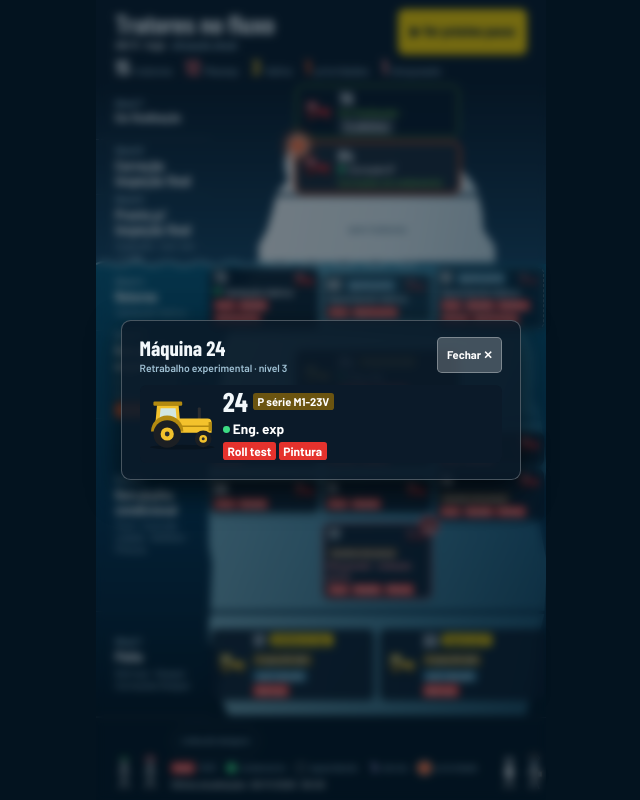
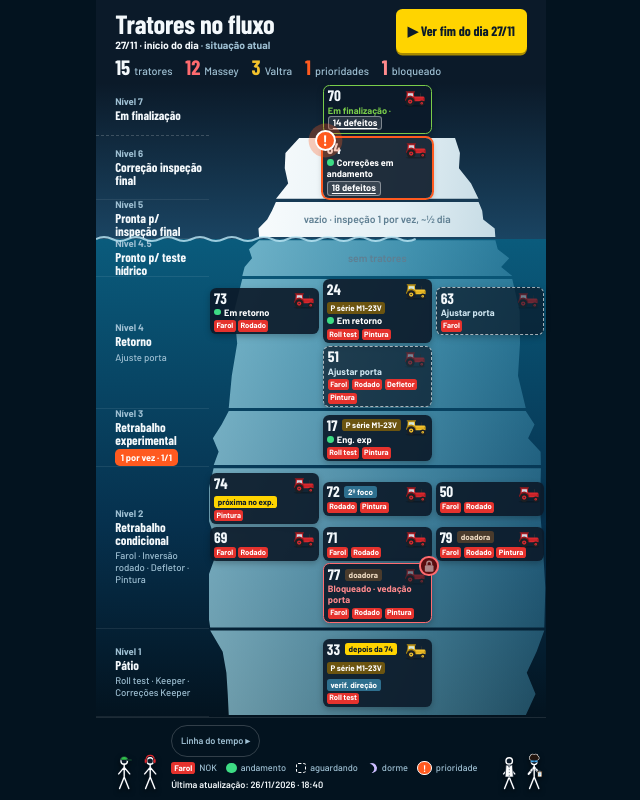
Before and after one commit to MatheusHarvey/iceberg-tratores, a plain HTML site: page index.html in a window 1280 px wide. Both pictures are taken after a click on the element 640 px from the left and 399 px from the top of the page. Shown: the whole page, without its empty margins (319-959 px from the left). Drawn offline with nearby package versions, Linux system fonts and the light colour scheme; a web font is replaced by a local one.

Commit message:
Add files via upload

```diff
--- a/index.html
+++ b/index.html
@@ -32,7 +32,7 @@ h1{font:800 3.3cqh/1 "Barlow Condensed",sans-serif;margin:0;letter-spacing:-.01e
 .row{display:grid;grid-template-columns:25% minmax(0,1fr);position:relative}
 .lab{overflow:hidden;padding:0 .6cqh 0 2.4cqh;display:flex;flex-direction:column;justify-content:center;gap:.3cqh;border-bottom:.15cqh solid #ffffff14}
 .lv{font:700 1.2cqh/1 Barlow,sans-serif;color:var(--mute)}
-.nm{font:800 1.85cqh/1 "Barlow Condensed",sans-serif}
+.nm{font:800 1.6cqh/1 "Barlow Condensed",sans-serif}
 .subs{font-size:1.2cqh;color:var(--mute);line-height:1.25}
 .tag{align-self:flex-start;font:700 1.15cqh/1 Barlow,sans-serif;padding:.45cqh .7cqh;border-radius:.6cqh;background:#ffffff1c;color:var(--ink);white-space:nowrap}
 .tag.cap{background:var(--pri);color:#fff}
@@ -127,20 +127,20 @@ footer{position:relative;padding:.9cqh 7.4cqh 1.1cqh 9.4cqh;background:var(--sea
 .defbtn:hover,.defbtn:focus-visible{background:#ffffff38;outline:none}
 .pop{position:absolute;inset:0;z-index:40;display:grid;place-items:center;padding:3cqh;background:#03131f8c;-webkit-backdrop-filter:blur(.5cqh);backdrop-filter:blur(.5cqh);animation:popIn .25s ease-out}
 .pop[hidden]{display:none}
-.popBox{width:100%;max-width:50cqh;background:#0b1a29d9;border:.15cqh solid #ffffff40;border-radius:1.2cqh;padding:2cqh 2.2cqh;box-shadow:0 1.5cqh 4cqh #000a}
+.popBox{width:100%;max-width:50cqh;max-height:94cqh;overflow:auto;background:#0b1a29d9;border:.15cqh solid #ffffff40;border-radius:1.2cqh;padding:2cqh 2.2cqh;box-shadow:0 1.5cqh 4cqh #000a}
 .popHd{display:flex;align-items:flex-start;justify-content:space-between;gap:1.5cqh;margin-bottom:1.2cqh}
 .popHd h3{margin:0;font:800 2.6cqh/1.05 "Barlow Condensed",sans-serif}
 .popHd h3 small{display:block;font:600 1.3cqh/1.3 Barlow,sans-serif;color:var(--mute);margin-top:.4cqh}
 .popX{font:700 1.4cqh/1 Barlow,sans-serif;color:#fff;background:#ffffff1f;border:.12cqh solid #ffffff50;border-radius:.6cqh;padding:.8cqh 1.1cqh;cursor:pointer;min-height:36px}
 .popX:hover,.popX:focus-visible{background:#ffffff3a;outline:none}
 .popBox ol{margin:0;padding:0;list-style:none;counter-reset:d;display:grid;gap:.55cqh}
-.popBox li{counter-increment:d;display:grid;grid-template-columns:2.6cqh minmax(0,1fr);gap:.8cqh;align-items:baseline;font-size:1.5cqh;line-height:1.3;padding-bottom:.55cqh;border-bottom:.1cqh solid #ffffff1a}
+.popBox li{display:grid;grid-template-columns:2.6cqh minmax(0,1fr);gap:.8cqh;align-items:baseline;font-size:1.5cqh;line-height:1.3;padding-bottom:.55cqh;border-bottom:.1cqh solid #ffffff1a}
 .popBox li:last-child{border-bottom:0;padding-bottom:0}
-.popBox li::before{content:counter(d);font:800 1.5cqh/1 "Barlow Condensed",sans-serif;color:#0b1a29;background:var(--ok);border-radius:.4cqh;text-align:center;padding:.25cqh 0}
+.popBox li::before{content:attr(data-n);font:800 1.5cqh/1 "Barlow Condensed",sans-serif;color:#0b1a29;background:var(--ok);border-radius:.4cqh;text-align:center;padding:.25cqh 0}
 @keyframes popIn{from{opacity:0}to{opacity:1}}
 @media (prefers-reduced-motion:reduce){.pop{animation:none}}
 .row.sky .nm{font-size:1.55cqh;white-space:nowrap}
-.row.dense .trs{gap:.4cqh .5cqh}
+.row.dense .trs{gap:.35cqh .5cqh;padding:.25cqh 0}
 .row.dense .t{width:13.6cqh;grid-template-columns:minmax(0,1fr);padding:.35cqh .5cqh}
 .row.dense .t > svg{position:absolute;top:.5cqh;right:.5cqh;width:2.9cqh}
 .row.dense .hd{padding-right:3.2cqh}
@@ -155,8 +155,12 @@ footer{position:relative;padding:.9cqh 7.4cqh 1.1cqh 9.4cqh;background:var(--sea
 .popBox .tx{gap:.7cqh}
 .popBox .bang,.popBox .lock{display:none}
 .row.dense .ch{font-size:.95cqh;padding:.22cqh .3cqh}
-.popBox li.zoom{display:block;border:0;padding:0}
-.popBox li.zoom::before{display:none}
+.popBox li.extra{color:#ffd2b3}
+.popBox li.extra::before{background:#ff8a3d}
+.popBox li.lev{display:block;font-style:italic;color:var(--mute);border:0}
+.popBox li.lev::before{display:none}
+.popSec{margin:1.4cqh 0 .8cqh;font:700 1.3cqh/1 Barlow,sans-serif;color:var(--mute)}
+#popCard .t{cursor:default}
 .row.dense .lock{left:auto;right:-1cqh;top:-1cqh}
 </style>
 </head>
@@ -190,6 +194,8 @@ footer{position:relative;padding:.9cqh 7.4cqh 1.1cqh 9.4cqh;background:var(--sea
   <div class="pop" id="pop" hidden role="dialog" aria-modal="true" aria-labelledby="popT">
     <div class="popBox">
       <div class="popHd"><h3 id="popT"></h3><button type="button" class="popX" id="popX">Fechar ✕</button></div>
+      <div id="popCard"></div>
+      <h4 class="popSec">Defeitos</h4>
       <ol id="popL"></ol>
     </div>
   </div>
@@ -257,7 +263,7 @@ footer{position:relative;padding:.9cqh 7.4cqh 1.1cqh 9.4cqh;background:var(--sea
    f: fita da planilha (aba Estágio), 12 letras na ordem das colunas C→N:
       O = OK · N = NOK · G = ONGOING · - = não se aplica · _ = em branco            */
 /* data e hora da última atualização (aparece no rodapé) */
-const ULTIMA_ATUALIZACAO = "26/11/2026 · 08:00";
+const ULTIMA_ATUALIZACAO = "26/11/2026 · 18:40";
 /* defeitos encontrados na máquina 70 (abre no clique em "14 defeitos") */
 const DEFEITOS_70 = [
   "Capô com abertura/gap na guarnição",
@@ -274,6 +280,27 @@ const DEFEITOS_70 = [
   "Paralama LD LE danificado próx. frame",
   "Frame e paralama desalinhados",
   "Porta interfere com filtro de ar"
+];
+/* defeitos em aberto da máquina 84 no início de 27/11: numeração igual à da 70; 15–18 são os 4 a mais (laranja) */
+const DEFEITOS_84 = [
+  {n:1,  t:"Capô com abertura (gap na guarnição)"},
+  {n:2,  t:"Alavanca da VDA interfere com revestimento"},
+  {n:3,  t:"Coluna central LD com abertura"},
+  {n:4,  t:"Forro do teto desalinhado com colunas centrais e traseiras"},
+  {n:5,  t:"Furação telemetria deslocada"},
+  {n:6,  t:"Tampa do rádio com abertura"},
+  {n:7,  t:"Coluna LE com abertura (dianteira próx. porta)"},
+  {n:8,  t:"Coluna central LE com abertura"},
+  {n:9,  t:"Vedação da porta danificada"},
+  {n:10, t:"Infiltração janela traseira"},
+  {n:11, t:"Excesso de cola na fechadura"},
+  {n:12, t:"Paralama LD/LE danificado próx. frame"},
+  {n:13, t:"Frame e paralama desalinhados"},
+  {n:14, t:"Porta interfere com filtro de ar"},
+  {n:15, t:"Complemento paralama LE/LD com abertura", extra:true},
+  {n:16, t:"Revestimento LD com cola", extra:true},
+  {n:17, t:"Lanterna traseira paralama mal ajustada (superior)", extra:true},
+  {n:18, t:"Vazamento mangueira ar condicionado", extra:true}
 ];
 /* Estado-base: fim do dia 24/11 (realizado) */
 const TRATORES = [
@@ -297,7 +324,7 @@ const TRATORES = [
    st: "andamento" | "dorme" | "aguardando" | "bloqueado" | "fim" | "" */
 const ETAPAS = [
   {dia:"24/11", rot:"Realizado", titulo:"24/11 · fim do dia", nota:"realizado", mud:{}},
-  {dia:"26/11", rot:"Hoje", base:0, titulo:"26/11 · hoje", nota:"situação atual", semMv:true, mud:{
+  {dia:"26/11", rot:"Realizado", base:0, titulo:"26/11 · início do dia", nota:"realizado", semMv:true, mud:{
     "70": {ordem:1, lv:7, st:"fim", p:false, defeitos:DEFEITOS_70, f:"OOOOOOOOOOOO"},
     "84": {st:"andamento"},
     "51": {tag:"ajuste porta"},
@@ -307,33 +334,38 @@ const ETAPAS = [
     "17": {ordem:5, prox:"próxima no exp."},
     "33": {ordem:6, prox:"depois da 17"},
     "77": {st:"bloqueado", cadeado:true, txt:null, tag:"vedação porta"}
+  }},  {dia:"27/11", rot:"Início", base:1, titulo:"27/11 · início do dia", nota:"situação atual", semMv:true, mud:{
+    "84": {txt:"Correções em andamento", defeitos:DEFEITOS_84},
+    "73": {st:"andamento", txt:"Em retorno", f:"OOONNOOOONNNO"},
+    "24": {lv:4, st:"andamento", txt:"Em retorno", prox:null, f:"NO_OO-NOONNNO"},
+    "51": {st:"aguardando", tag:null, txt:"Ajustar porta", f:"OOONNNNOONNNN"},
+    "63": {st:"aguardando", tag:null, txt:"Ajustar porta", f:"OOONOOOOONNNN"},
+    "17": {lv:3, st:"andamento", prox:null, tag2:null, f:"NO_OO-NOGNNN"},
+    "74": {prox:"próxima no exp.", foco:null},
+    "33": {prox:"depois da 74"}
   }},
-  {dia:"próximo passo", rot:"Previsto", base:1, titulo:"Próximo passo · previsto", mud:{
-    "73": {ordem:1, lv:5, st:"pronta", f:"OOONNOOOOO_NO"},
-    "24": {ordem:2, lv:4, st:"andamento", prox:"passa à frente", f:"NO_OO-NOOGNNN"},
-    "17": {ordem:3, lv:3, st:"andamento", prox:null, tag2:null, f:"NO_OO-NOGNNN"},
-    "33": {ordem:4, prox:"próxima no exp.", tag2:null}
-  }},
-  {dia:"próximo passo", rot:"Plano B", base:1, plano:true, titulo:"Próximo passo · plano B", nota:"direção do 17 e do 33 não fica pronta a tempo: sobe o 74", mud:{
-    "73": {ordem:1, lv:5, st:"pronta", f:"OOONNOOOOO_NO"},
-    "24": {ordem:2, lv:4, st:"andamento", prox:"passa à frente", f:"NO_OO-NOOGNNN"},
-    "74": {ordem:3, lv:3, st:"andamento", foco:null, f:"OOOOOONOGNNN"},
-    "72": {ordem:4, prox:"próxima no exp."},
-    "17": {prox:null},
-    "33": {prox:null}
+  {dia:"27/11", rot:"Fim do dia", base:2, titulo:"27/11 · fim do dia", nota:"meta", mud:{
+    "84": {ordem:1, lv:7, st:"fim", p:false, txt:null, defeitos:DEFEITOS_70, f:"OOOOOOOOOOOOO"},
+    "73": {ordem:2, lv:6, st:"andamento", txt:null, f:"OOONNOOOOOOGO"},
+    "24": {ordem:3, lv:5, st:"pronta", txt:null, f:"NO_OO-NOOO_NO"},
+    "17": {ordem:4, lv:4.5, st:"pronta", f:"NO_OO-NOO_NNO"},
+    "74": {ordem:5, lv:3, st:"dorme", prox:null, txt:"Dorme no fim de semana", f:"OOOOOONOGNNN"},
+    "72": {ordem:6, prox:"candidata exp. · ou 33"},
+    "33": {ordem:6, prox:"candidata exp. · ou 72"}
   }}
 ];
 const NIVEIS = {
   7:{nm:"Em finalização", subs:[], h:.5},
   6:{nm:"Correção inspeção final", subs:[], h:1.05},
-  5:{nm:"Pronta p/ inspeção final", subs:["Inspeção: 1 por vez · ~½ dia"], h:.5},
-  4:{nm:"Retorno", subs:["Validação hídrico"], h:1.05},
-  3:{nm:"Retrabalho experimental", subs:["Rolete do capô","Reparo hídrico"], cap:1, h:1.15},
+  5:{nm:"Pronta p/ inspeção final", subs:[], vazio:"vazio · inspeção 1 por vez, ~½ dia", h:.5},
+  4.5:{nm:"Pronto p/ teste hídrico", subs:[], h:.5},
+  4:{nm:"Retorno", subs:["Ajuste porta"], h:1.05},
+  3:{nm:"Retrabalho experimental", subs:[], cap:1, h:1.15},
   2:{nm:"Retrabalho condicional", subs:["Farol","Inversão rodado","Defletor","Pintura"], h:3.7},
   1:{nm:"Pátio", subs:["Roll test","Keeper","Correções Keeper"], h:2}
 };
 /* nome e nível de cada coluna da planilha (C→N) */
-const COLS = [["Roll test",1],["Keeper",1],["Corr. Keeper",1],["Farol",2],["Rodado",2],["Defletor",2],["Pintura",2],["Rolete capô",3],["Eng. exp",3],["Validação hídrico",4],["Inspeção final",5],["Correção IF",6],["Ajuste porta",4]];
+const COLS = [["Roll test",1],["Keeper",1],["Corr. Keeper",1],["Farol",2],["Rodado",2],["Defletor",2],["Pintura",2],["Rolete capô",3],["Eng. exp",3],["Validação hídrico",4.5],["Inspeção final",5],["Correção IF",6],["Ajuste porta",4]];
 /* ===================================================================================== */
 
 const esc = s => String(s).replace(/[&<>"']/g, ch => ({"&":"&amp;","<":"&lt;",">":"&gt;",'"':"&quot;","'":"&#39;"}[ch]));
@@ -371,32 +403,34 @@ const ler = t => {
 
 const linhaStatus = (t, r) => {
   if (t.st === "bloqueado") return `<span class="st blk">Bloqueado${t.tag ? " · " + esc(t.tag) : ""}</span>`;
-  if (t.st === "fim") return `<span class="st ok">Em finalização${t.defeitos ? ` · <button type="button" class="defbtn" data-n="${esc(t.n)}">${t.defeitos.length} defeitos</button>` : ""}</span>`;
-  if (t.st === "pronta") return `<span class="st ok">✓ Pronta p/ inspeção final</span>`;
+  if (t.st === "fim") return `<span class="st ok">Em finalização${t.defeitos ? ` · <button type="button" class="defbtn">${t.defeitos.length} defeitos</button>` : ""}</span>`;
+  if (t.st === "pronta") return `<span class="st ok">✓ ${esc(NIVEIS[t.lv].nm)}</span>`;
   if (t.st === "candidata") return `<span class="st cand">Sobe quem fechar porta + hídrico</span>`;
   if (t.st === "andamento") return `<span class="st go">${esc(t.txt || r.emCurso.join(", ") || "Em andamento")}</span>`;
-  if (t.st === "dorme") return `<span class="st sleep">Dorme em ${esc(r.emCurso.join(", ") || "posto")}</span>`;
-  if (t.st === "aguardando") return `<span class="st wait">Aguardando ${esc((r.espera || "vaga").replace("Validação hídrico", "hídrico"))}</span>`;
+  if (t.st === "dorme") return `<span class="st sleep">${t.txt ? esc(t.txt) : `Dorme em ${esc(r.emCurso.join(", ") || "posto")}`}</span>`;
+  if (t.st === "aguardando") return t.txt ? `<span class="st wait">${esc(t.txt)}</span>` : `<span class="st wait">Aguardando ${esc((r.espera || "vaga").replace("Validação hídrico", "hídrico").toLowerCase())}</span>`;
   return "";
 };
 
 const card = t => {
   const r = ler(t);
   const b = [];
-  if (t.mv && t.st !== "fim") b.push(`<span class="badge mv">${t.mv < t.lv ? "↑" : "↓"} veio do nível ${t.mv}</span>`);
+  if (t.mv && t.st !== "fim") b.push(`<span class="badge mv">${t.mv < t.lv ? "↑" : "↓"} de N${t.mv}</span>`);
   if (t.prox) b.push(`<span class="badge nx">${esc(t.prox)}</span>`);
   if (t.foco) b.push(`<span class="badge">${esc(t.foco)}</span>`);
-  if (t.doa) b.push('<span class="badge dn">doadora de peças</span>');
+  if (t.doa) b.push('<span class="badge dn">doadora</span>');
   if (t.tag && t.st !== "bloqueado") b.push(`<span class="badge ${t.c === "y" ? "y" : ""}">${esc(t.tag)}</span>`);
   if (t.tag2) b.push(`<span class="badge">${esc(t.tag2)}</span>`);
+  const defb = t.defeitos && t.st !== "fim" ? `<span class="st"><button type="button" class="defbtn">${t.defeitos.length} defeitos</button></span>` : "";
   const chips = t.st === "fim" ? "" : r.falta.length
     ? `<div class="chips">${r.falta.map(n => `<span class="ch">${esc(n)}</span>`).join("")}</div>`
-    : `<span class="st ok">Correções em andamento</span>`;
+    : "";
   return `<div class="t ${esc(t.st || "")} ${t.p ? "pri" : ""}" data-id="${esc(t.n)}">
     ${tractorSVG(t.c)}
     <div class="tx">
       <div class="hd"><b>${esc(t.n)}</b>${b.join("")}</div>
       ${linhaStatus(t, r)}
+      ${defb}
       ${chips}
     </div>
     ${t.p ? '<span class="bang" title="Prioridade">!</span>' : ""}
@@ -419,7 +453,7 @@ const dados = k => {
 };
 
 /* contorno do iceberg: largura (% da coluna) em cada fronteira, do topo do nível 6 à base do nível 1 */
-const W = [46, 60, 70, 88, 97, 99, 88];
+const W = [46, 60, 70, 80, 88, 97, 99, 88];
 let seed;
 const rnd = () => (seed = seed * 16807 % 2147483647) / 2147483647;
 const poly = i => {
@@ -434,7 +468,7 @@ const poly = i => {
   return `polygon(${R.join(",")},${L.reverse().join(",")})`;
 };
 
-const ordem = [7, 6, 5, 4, 3, 2, 1];
+const ordem = [7, 6, 5, 4.5, 4, 3, 2, 1];
 const stage = document.getElementById("stage");
 const tv = document.querySelector(".tv");
 stage.style.gridTemplateRows = ordem.map(lv => `${NIVEIS[lv].h}fr`).join(" ");
@@ -444,9 +478,9 @@ const WAVE = `<svg class="wl" viewBox="0 0 400 14" preserveAspectRatio="none" ar
 const setWL = () => { const rows = stage.querySelectorAll(".row"); if (rows.length < 3) return;
   tv.style.setProperty("--wl", (rows[3].offsetTop / stage.clientHeight * 100).toFixed(2) + "%"); };
 
-let modo = 1;
+let modo = 2;
 /* abre em "hoje"; botão de cima: hoje → próximo passo → volta para hoje; 24/11 e plano B pela linha do tempo */
-const proxima = k => k === 1 ? 2 : 1;
+const proxima = k => k === 2 ? 3 : 2;
 const render = () => {
   seed = 11;
   const lista = dados(modo);
@@ -457,7 +491,7 @@ const render = () => {
     const tag = N.cap
       ? `<span class="tag ${ocup >= N.cap ? "cap" : ""}">1 por vez · ${ocup}/${N.cap}</span>`
       : "";
-    return `<section data-lv="${lv}" class="row ${aqui.length >= 3 ? "dense " : ""}${lv === 7 ? "sky" : lv >= 5 ? "up" : "dn"}">
+    return `<section data-lv="${lv}" class="row dense ${lv === 7 ? "sky" : lv >= 5 ? "up" : "dn"}">
       <div class="lab">
         <span class="lv">Nível ${lv}</span>
         <span class="nm">${esc(N.nm)}</span>
@@ -466,7 +500,7 @@ const render = () => {
       </div>
       <div class="slot">
         ${lv === 7 ? "" : `<div class="ice" style="clip-path:${poly(i - 1)}"></div>`}
-        <div class="trs">${aqui.length ? aqui.map((t, j) => (j && t.st === "candidata" && aqui[j - 1].st === "candidata" ? '<span class="ou">OU</span>' : "") + card(t)).join("") : '<span class="empty">sem tratores</span>'}</div>
+        <div class="trs">${aqui.length ? aqui.map((t, j) => (j && t.st === "candidata" && aqui[j - 1].st === "candidata" ? '<span class="ou">OU</span>' : "") + card(t)).join("") : `<span class="empty">${esc(N.vazio || "sem tratores")}</span>`}</div>
       </div>
     </section>`;
   }).join("") + WAVE;
@@ -480,8 +514,8 @@ const render = () => {
   document.getElementById("mode").innerHTML = `<b>${esc(E.titulo)}</b> · ${E.nota ? esc(E.nota) : `${nMov} movimentos`}`;
   const go = document.getElementById("go");
   const prox = proxima(modo);
-  go.textContent = modo >= 2 ? "↺ Voltar para hoje" : `▶ Ver ${ETAPAS[prox].dia}`;
-  go.classList.toggle("back", modo >= 2);
+  go.textContent = modo === 3 ? "↺ Voltar ao início do dia" : prox === 3 ? "▶ Ver fim do dia 27/11" : "▶ Ver 27/11";
+  go.classList.toggle("back", modo === 3);
   document.querySelector(".tv").classList.toggle("planoB", !!E.plano);
   document.querySelectorAll(".tl button").forEach(bt => {
     bt.classList.toggle("on", +bt.dataset.k === modo);
@@ -511,7 +545,7 @@ const trocar = alvo => {
     if (Math.abs(dx) + Math.abs(dy) < 2) return;
     const m = frente ? ETAPAS[alvo].mud[el.dataset.id] : null;
     const principal = m && m.lv;
-    const delay = principal ? (m.ordem - 1) * passo : 0;
+    const delay = principal ? ((m.ordem || 1) - 1) * passo : 0;
     const dur = principal ? 1300 : 700;
     fim = Math.max(fim, delay + dur);
     el.classList.add("fly");
@@ -543,19 +577,19 @@ document.getElementById("tlBtn").addEventListener("click", e => {
 });
 const pop = document.getElementById("pop");
 const fecharPop = () => { pop.hidden = true; };
+const listaDef = t => (t.defeitos || []).map((d, i) => typeof d === "string" ? {n: i + 1, t: d} : d).sort((a, b) => a.n - b.n);
 stage.addEventListener("click", e => {
-  const bt = e.target.closest(".defbtn");
-  if (!bt) {
-    const c = e.target.closest(".t"); if (!c) return;
-    const t = dados(modo).find(x => x.n === c.dataset.id); if (!t) return;
-    document.getElementById("popT").innerHTML = `Máquina ${esc(t.n)}<small>${esc(NIVEIS[t.lv].nm)} · nível ${t.lv}</small>`;
-    document.getElementById("popL").innerHTML = `<li class="zoom">${card(t)}</li>`;
-    pop.hidden = false; document.getElementById("popX").focus();
-    return;
-  }
-  const t = dados(modo).find(x => x.n === bt.dataset.n); if (!t || !t.defeitos) return;
-  document.getElementById("popT").innerHTML = `Máquina ${esc(t.n)} · ${t.defeitos.length} defeitos sem solução<small>Pendentes na finalização</small>`;
-  document.getElementById("popL").innerHTML = t.defeitos.map(d => `<li>${esc(d)}</li>`).join("");
+  const c = e.target.closest(".t"); if (!c) return;
+  const t = dados(modo).find(x => x.n === c.dataset.id); if (!t) return;
+  const L = listaDef(t), nx = L.filter(d => d.extra).length;
+  let tit = `Máquina ${esc(t.n)}`, sub = `${esc(NIVEIS[t.lv].nm)} · nível ${t.lv}`;
+  if (L.length && t.st === "fim") { tit += ` · ${L.length} defeitos sem solução`; sub = "Pendentes na finalização"; }
+  else if (L.length) { tit += ` · ${L.length} defeitos em aberto`; sub = nx ? `Numeração igual à da 70 · em laranja, os ${nx} a mais que os 14 da 70` : sub; }
+  document.getElementById("popT").innerHTML = `${tit}<small>${sub}</small>`;
+  document.getElementById("popCard").innerHTML = card(t);
+  document.getElementById("popL").innerHTML = L.length
+    ? L.map(d => `<li data-n="${d.n}" class="${d.extra ? "extra" : ""}">${esc(d.t)}</li>`).join("")
+    : '<li class="lev">Defeitos em levantamento - M.Jeronimo</li>';
   pop.hidden = false; document.getElementById("popX").focus();
 });
 document.getElementById("popX").addEventListener("click", fecharPop);
```
